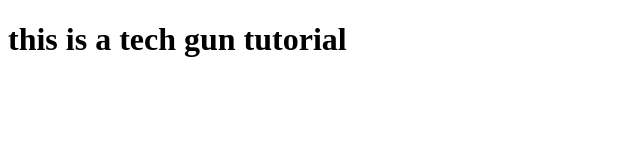
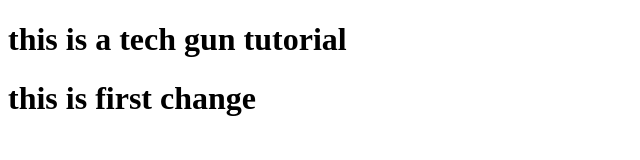
Before and after one commit to yashwant-reddy/techgunHTML-Tutorial, a plain HTML site: page index.html in a window 1280 px wide. Shown: the whole page, without its empty margins (0-640 px from the left). Drawn offline with Linux system fonts and the light colour scheme.

Commit message:
second commit

```diff
--- a/index.html
+++ b/index.html
@@ -7,5 +7,6 @@
 </head>
 <body>
     <h1>this is a tech gun tutorial</h1>
+    <h1>this is first change</h1>
 </body>
 </html>
```
